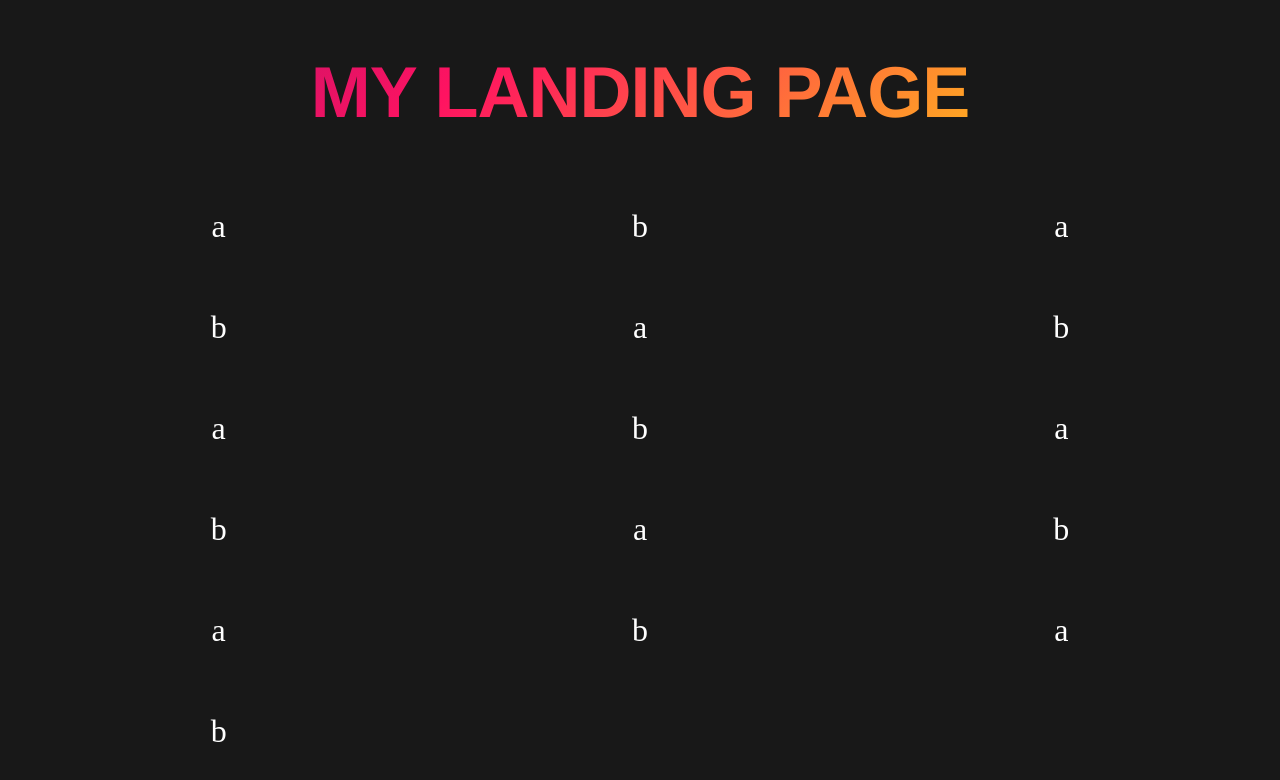
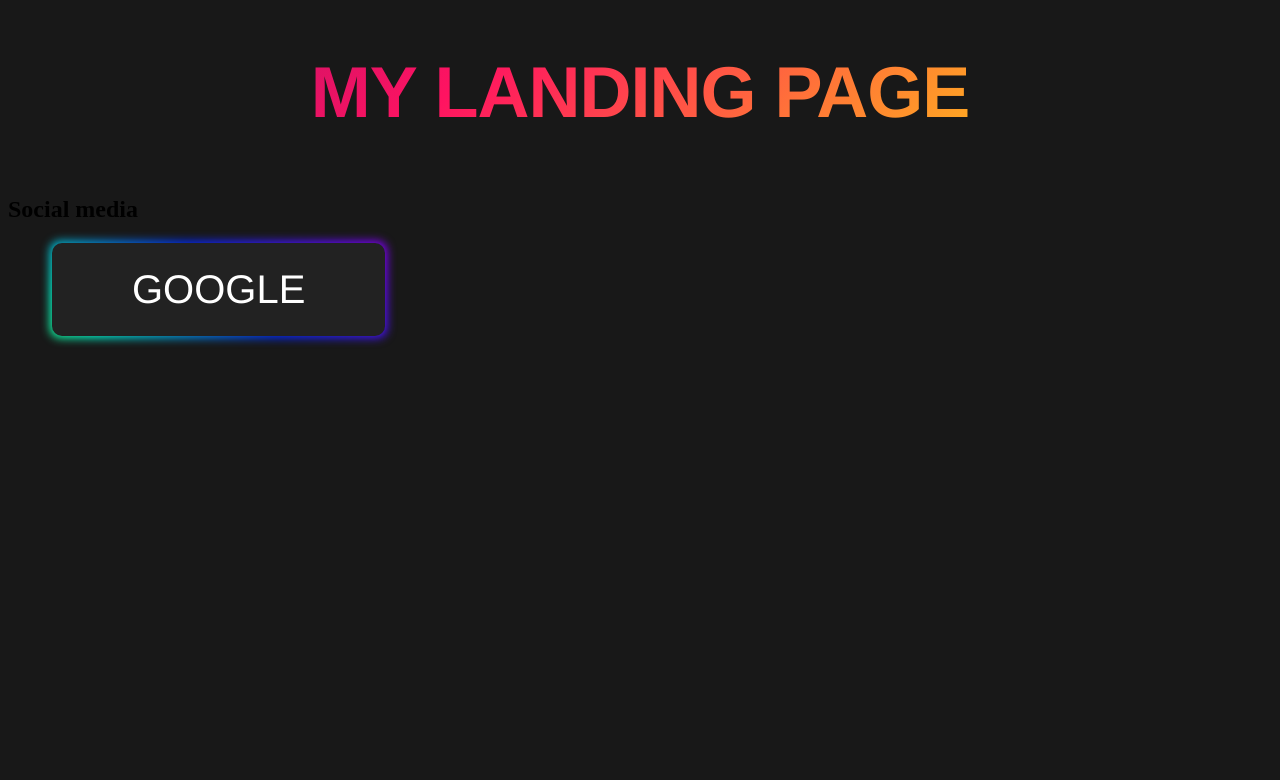
Before and after one commit to Barnold8/Landing-page, a plain HTML site: page index.html in a window 1280 px wide. Drawn offline with Linux system fonts and the light colour scheme.

Commit message:
CSS styles done

```diff
--- a/index.css
+++ b/index.css
@@ -3,16 +3,7 @@
     background:#181818;
 }
 
-p{
-
-    font-size: 200%;
-    text-align: center;
-    color: #FFF;
-}
-
-
 h1{
-
 
     text-transform: uppercase;
     background-image: linear-gradient(
@@ -49,6 +40,75 @@ h1{
     grid-template-columns: repeat(3,1fr);
 }
 
+.glow{
+    padding: 0.6em 2em;
+    border: none;
+    outline: none;
+    color: rgb(255, 255, 255);
+    background: #111;
+    cursor: pointer;
+    position: relative;
+    z-index: 0;
+    border-radius: 10px;
+    user-select: none;
+    -webkit-user-select: none;
+    touch-action: manipulation;
+    font-size: 250%;
+    text-decoration: none;
+    font-family: 'Helvetica Neue', sans-serif;
+}
+
+.glow:before {
+    content: "";
+    background: linear-gradient(
+    45deg,
+    #ff0000,
+    #ff7300,
+    #fffb00,
+    #48ff00,
+    #00ffd5,
+    #002bff,
+    #7a00ff,
+    #ff00c8,
+    #ff0000);
+    position: absolute;
+    top: -2px;
+    left: -2px;
+    background-size: 400%;
+    z-index: -1;
+    filter: blur(5px);
+    -webkit-filter: blur(5px);
+    width: calc(100% + 4px);
+    height: calc(100% + 4px);
+    animation: glowing-button 20s linear infinite;
+    transition: opacity 0.3s ease-in-out;
+    border-radius: 10px;}
+
+@keyframes glowing-button {
+    0% {
+        background-position: 0 0;
+        }
+        50% {
+        background-position: 400% 0;
+        }
+        100% {
+        background-position: 0 0;
+        }
+}
+
+
+.glow:after {
+    z-index: -1;
+    content: "";
+    position: absolute;
+    width: 100%;
+    height: 100%;
+    background: #222;
+    left: 0;
+    top: 0;
+    border-radius: 10px;
+}
+
 @keyframes textclip {
       to {
               background-position: 200% center;
--- a/index.html
+++ b/index.html
@@ -11,10 +11,13 @@
 
             <h1> My Landing Page </h1>
 
+            <h2> Social media </h2>
 
-            <div class="grid">  <p> a </p> <p> b </p> <p> a </p> <p> b </p> <p> a </p> <p> b </p> <p> a </p> <p> b </p> <p> a </p> <p> b </p> <p> a </p> <p> b </p> <p> a </p> <p> b </p> <p> a </p> <p> b </p> </div>
+        <div class="grid">
 
+            <a href="https://www.google.com" class="glow"> GOOGLE </a>
 
+        </div>
 
 
       </body>
```
